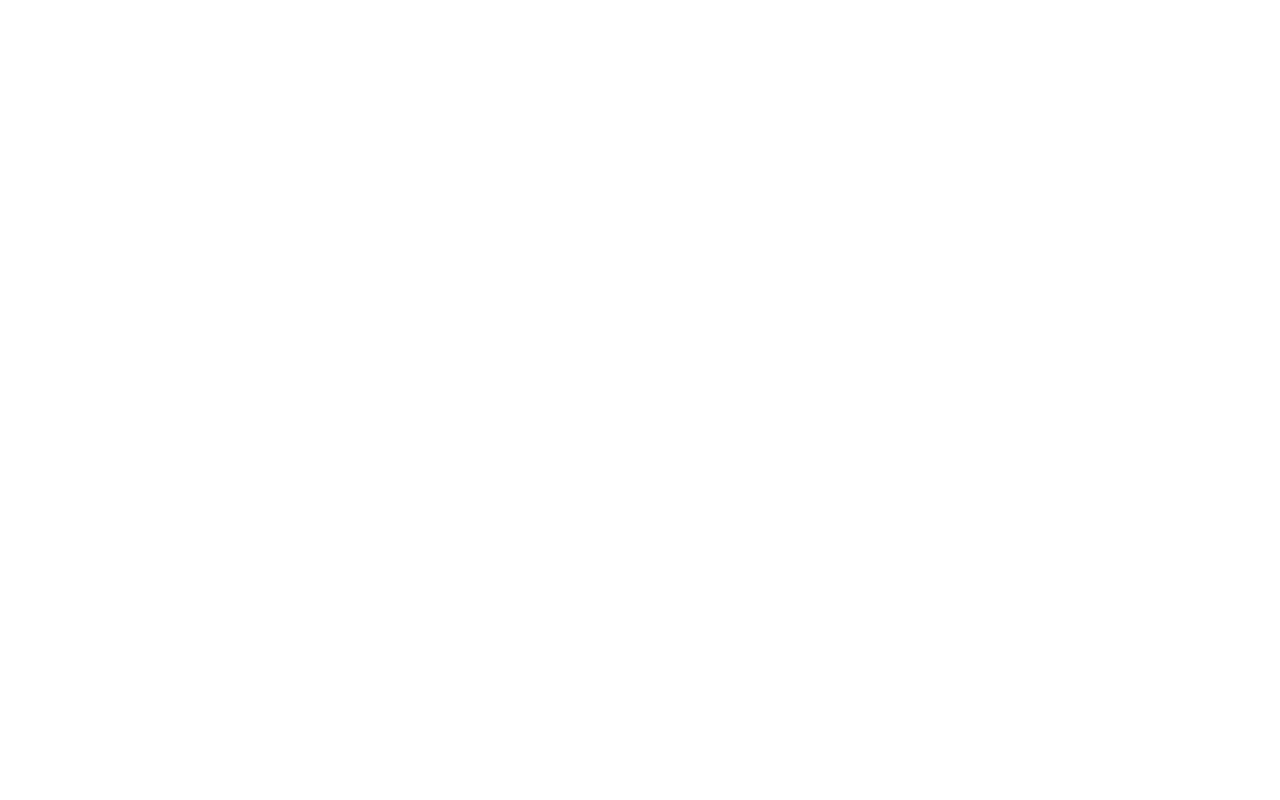
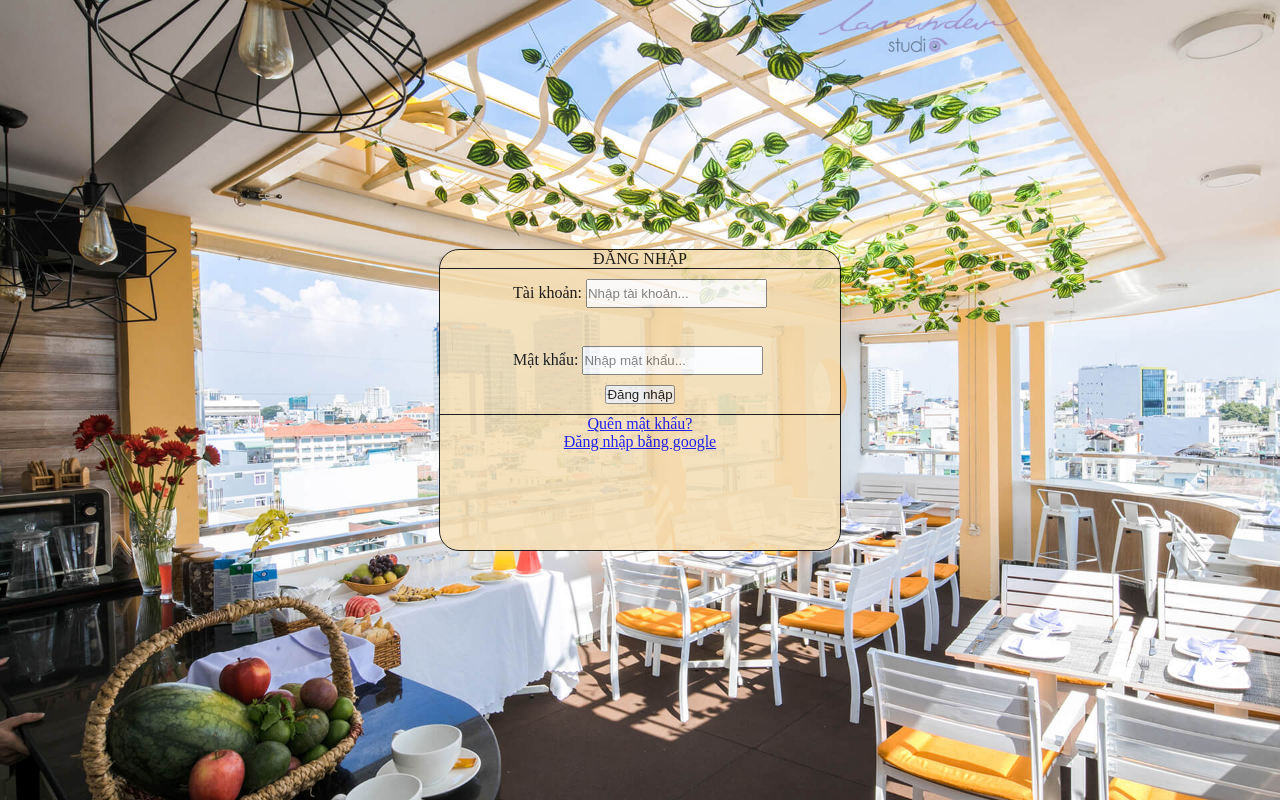
Before and after one commit to HoangQuocLuat/chuyende_CNPM, a plain HTML site: page index.html in a window 1280 px wide. Drawn offline with Linux system fonts and the light colour scheme.

Commit message:
creat login page

```diff
--- a/index.html
+++ b/index.html
@@ -3,9 +3,36 @@
 <head>
     <meta charset="UTF-8">
     <meta name="viewport" content="width=device-width, initial-scale=1.0">
+    <link rel="stylesheet" href="style.css" type="text/css">
     <title>Document</title>
 </head>
 <body>
-
+    <div id="login_main">
+        <div id="login">
+            <div class="login_head login">
+                <p>ĐĂNG NHẬP</p>
+            </div>
+            <div class="login_body login">
+                <form action="">
+                    <div class="acc">
+                        <label for="">Tài khoản:</label>
+                        <input style="height: 25px" type="text" placeholder="Nhập tài khoản...">
+                    </div>
+                    <br>
+                    <div class="pass" style="margin-top: 10px">
+                        <label for="">Mật khẩu:</label>
+                        <input style="height: 25px" type="password" placeholder="Nhập mật khẩu...">
+                    </div>
+                    <div class="submit">
+                        <input type="submit" value="Đăng nhập">
+                    </div>
+                </form>
+            </div>
+            <div class="login_footer">
+                <a href="#">Quên mật khẩu?</a>
+                <a href="#">Đăng nhập bằng google</a>
+            </div>
+        </div>
+    </div>
 </body>
 </html>
--- /dev/null
+++ b/style.css
@@ -0,0 +1,48 @@
+*{
+    padding: 0;
+    margin: 0;
+
+}
+#login_main {
+    display:flex;
+    justify-content: center;
+    align-items: center;
+    z-index: 1;
+    height: 100vh;
+    box-sizing: border-box;
+    background-image: url('imgs/slider.jpg');
+    background-size: cover; /* tùy chỉnh kích thước ảnh nền */
+}
+#login {
+    background-color: wheat;
+    opacity: 0.85;
+    display: block;
+    border: 1px solid black;
+    border-radius: 20px;
+    width: 400px;
+    height: 300px;
+    z-index: 1;
+
+}
+.login {
+    display: flex;
+    justify-content: center;
+}
+.login_head {
+    border-bottom: 1px solid black;
+}
+.login_body {
+    border-bottom: 1px solid black;
+}
+.login_footer {
+    display: flex;
+    align-items: center;
+    flex-direction: column;
+}
+.submit {
+    display: flex;
+    justify-content: center;
+}
+.acc, .pass, .submit {
+    margin: 10px;
+}
```
Also changed, not shown: imgs/slider.jpg (added), 1 other file.
